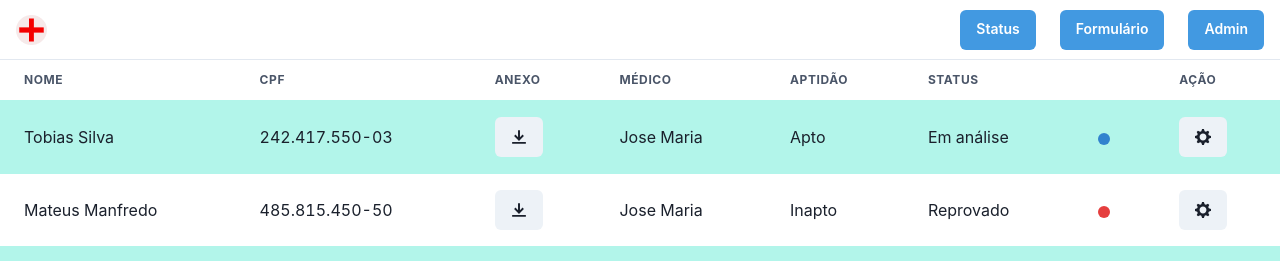
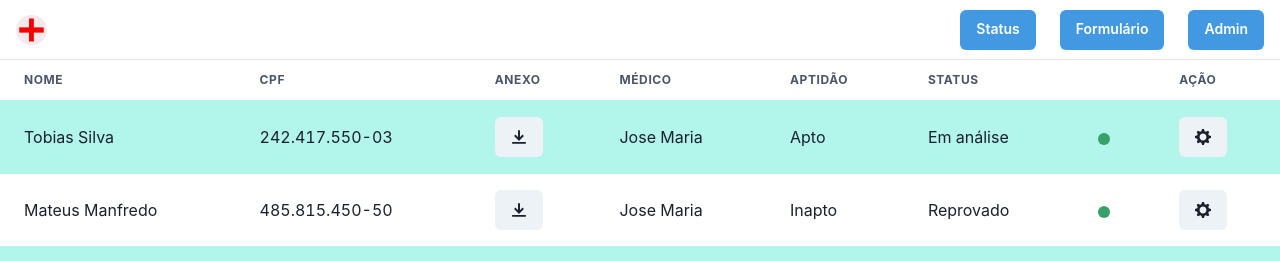
Before and after one commit to mateusvg/sistema_atestado_medico_Type_script, a React (Create React App) app: page /login/table in a window 1280 px wide. Shown: the top 261 px of the page. Built offline with nearby package versions, Linux system fonts and the light colour scheme.

Commit message:
logica de status

```diff
--- a/src/Pages/Table.tsx
+++ b/src/Pages/Table.tsx
@@ -8,11 +8,23 @@ import {
   TableCaption,
   TableContainer,
 } from '@chakra-ui/react'
-import {CircleIcon} from '../Components/CircleIconStatus'
+import { CircleIcon } from '../Components/CircleIconStatus'
 import { SettingsIcon, DownloadIcon } from '@chakra-ui/icons'
 import { Button } from '@chakra-ui/react';
+import { useState } from 'react';
 
 export default function Simple() {
+  const aptidao = 'apto'
+
+  const setStatusColorIcon = (aptidao: string) => {
+    if (aptidao == 'inapto') {
+      return 'red.500'
+    } else if (aptidao == 'apto') {
+      return 'green.500'
+    } else {
+      return 'blue.500'
+    }
+  }
 
 
   return (
@@ -40,7 +52,7 @@ export default function Simple() {
               <Td>Jose Maria</Td>
               <Td>Apto</Td>
               <Td>Em análise </Td>
-              <Td><CircleIcon color='blue.500' /></Td>
+              <Td><CircleIcon color={`${setStatusColorIcon(aptidao)}`} /></Td>
               <Td><Button><SettingsIcon /></Button></Td>
             </Tr>
             <Tr>
@@ -50,7 +62,7 @@ export default function Simple() {
               <Td>Jose Maria</Td>
               <Td>Inapto</Td>
               <Td>Reprovado</Td>
-              <Td><CircleIcon color='red.500' /></Td>
+              <Td><CircleIcon color={`${setStatusColorIcon(aptidao)}`} /></Td>
               <Td><Button><SettingsIcon /></Button></Td>
             </Tr>
             <Tr>
@@ -60,7 +72,7 @@ export default function Simple() {
               <Td>Jose Maria</Td>
               <Td>Apto</Td>
               <Td>Aprovado</Td>
-              <Td><CircleIcon color='green.500' /></Td>
+              <Td><CircleIcon color={`${setStatusColorIcon(aptidao)}`} /></Td>
               <Td><Button><SettingsIcon /></Button></Td>
             </Tr>
           </Tbody>
```
